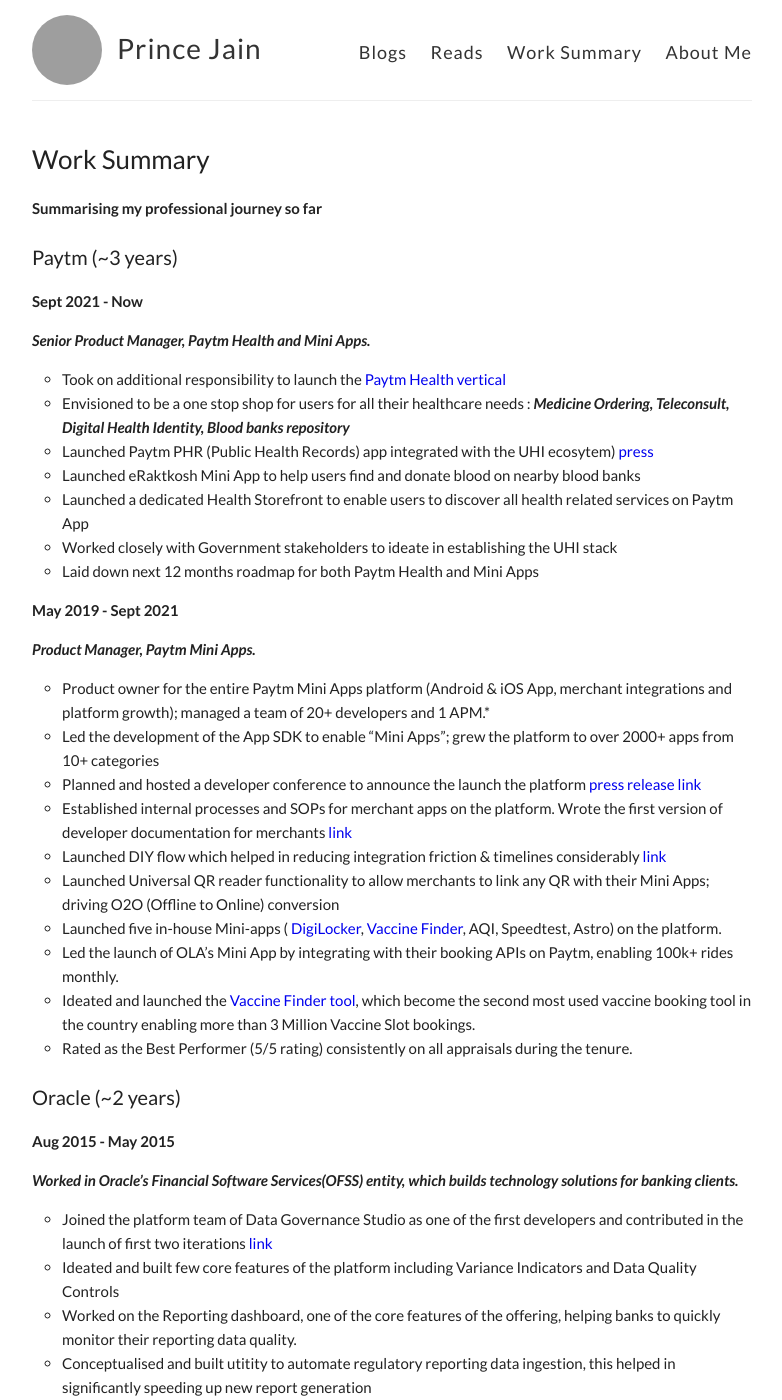
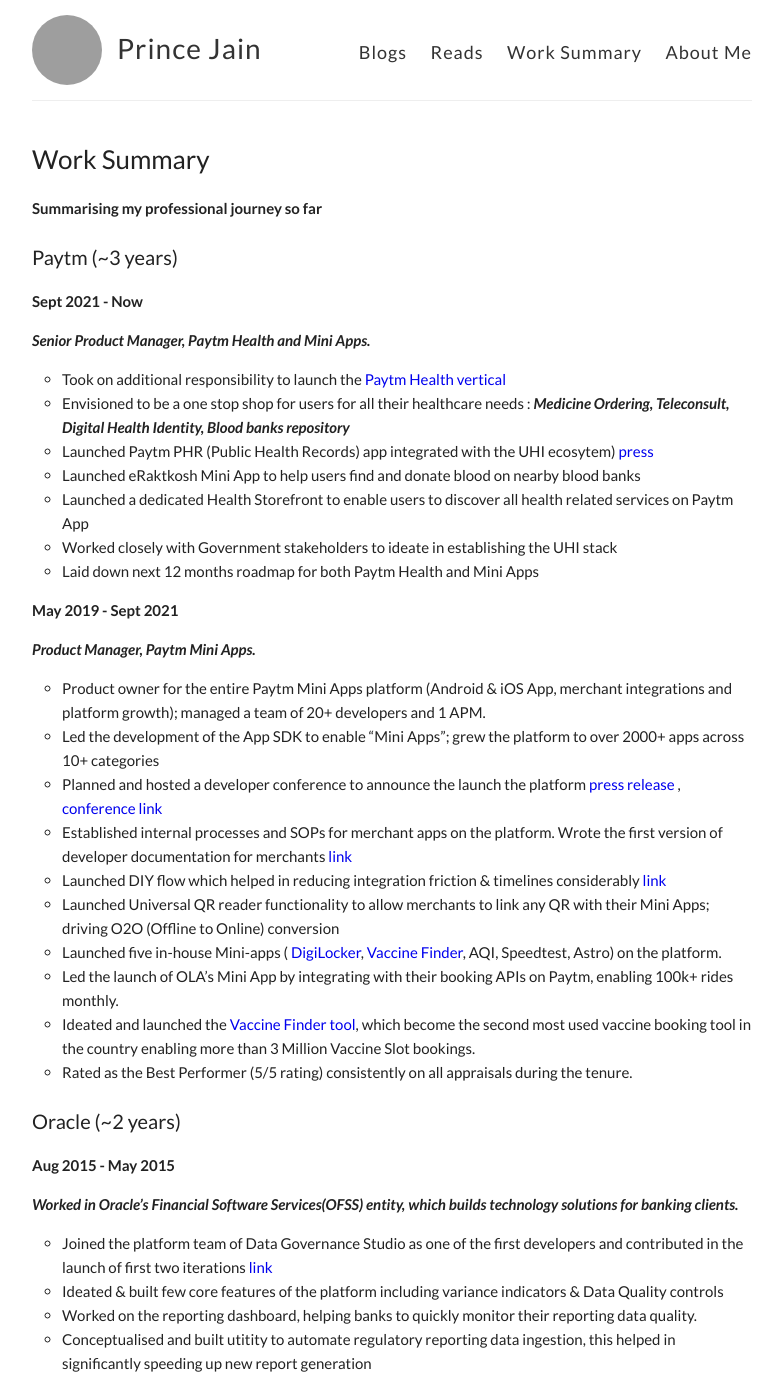
Before and after one commit to product-noob/product-noob.github.io, a Jekyll site: the page built from worksummary.md, in a window 1280 px wide and 1400 px high. Shown: the whole window, without its empty margins (248-1030 px from the left). Built offline with Jekyll 4.4.1, drawn with Linux system fonts in a browser that asks for light colours; grey boxes are pictures that could not be loaded.

Commit message:
Update worksummary.md

```diff
--- a/worksummary.md
+++ b/worksummary.md
@@ -22,9 +22,9 @@ permalink: /worksummary/
 **May 2019 - Sept 2021**
 
 *Product Manager, Paytm Mini Apps.*
-  - Product owner for the entire Paytm Mini Apps platform (Android & iOS App, merchant integrations and platform growth); managed a team of 20+ developers and 1 APM.*
-  - Led the development of the App SDK to enable "Mini Apps"; grew the platform to over 2000+ apps from 10+ categories
-  - Planned and hosted a developer conference to announce the launch the platform [press release](https://www.livemint.com/technology/apps/paytm-announces-mini-apps-developers-conference-on-8-october-11601965880559.html) [link](https://www.youtube.com/watch?v=nuK7Ct59Vyk&t=3162s)
+  - Product owner for the entire Paytm Mini Apps platform (Android & iOS App, merchant integrations and platform growth); managed a team of 20+ developers and 1 APM.
+  - Led the development of the App SDK to enable "Mini Apps"; grew the platform to over 2000+ apps across 10+ categories
+  - Planned and hosted a developer conference to announce the launch the platform [press release](https://www.livemint.com/technology/apps/paytm-announces-mini-apps-developers-conference-on-8-october-11601965880559.html) , [conference link](https://www.youtube.com/watch?v=nuK7Ct59Vyk&t=3162s)
   - Established internal processes and SOPs for merchant apps on the platform. Wrote the first version of developer documentation for merchants [link](https://business.paytm.com/docs/miniprograms/overview/)
   - Launched DIY flow which helped in reducing integration friction & timelines considerably [link](https://www.youtube.com/watch?v=W0qN81dujfs)
   - Launched Universal QR reader functionality to allow merchants to link any QR with their Mini Apps; driving O2O (Offline to Online) conversion
@@ -40,6 +40,6 @@ permalink: /worksummary/
 
 *Worked in Oracle’s Financial Software Services(OFSS) entity, which builds technology solutions for banking clients.*
   - Joined the platform team of Data Governance Studio as one of the first developers and contributed in the launch of first two iterations [link](https://www.oracle.com/a/ocom/docs/industries/financial-services/ds-ofs-dgrr-3714726.pdf)
-  - Ideated and built few core features of the platform including Variance Indicators and Data Quality Controls
-  - Worked on the Reporting dashboard, one of the core features of the offering, helping banks to quickly monitor their reporting data quality.
+  - Ideated & built few core features of the platform including variance indicators & Data Quality controls
+  - Worked on the reporting dashboard, helping banks to quickly monitor their reporting data quality.
   - Conceptualised and built utitity to automate regulatory reporting data ingestion, this helped in significantly speeding up new report generation
```
